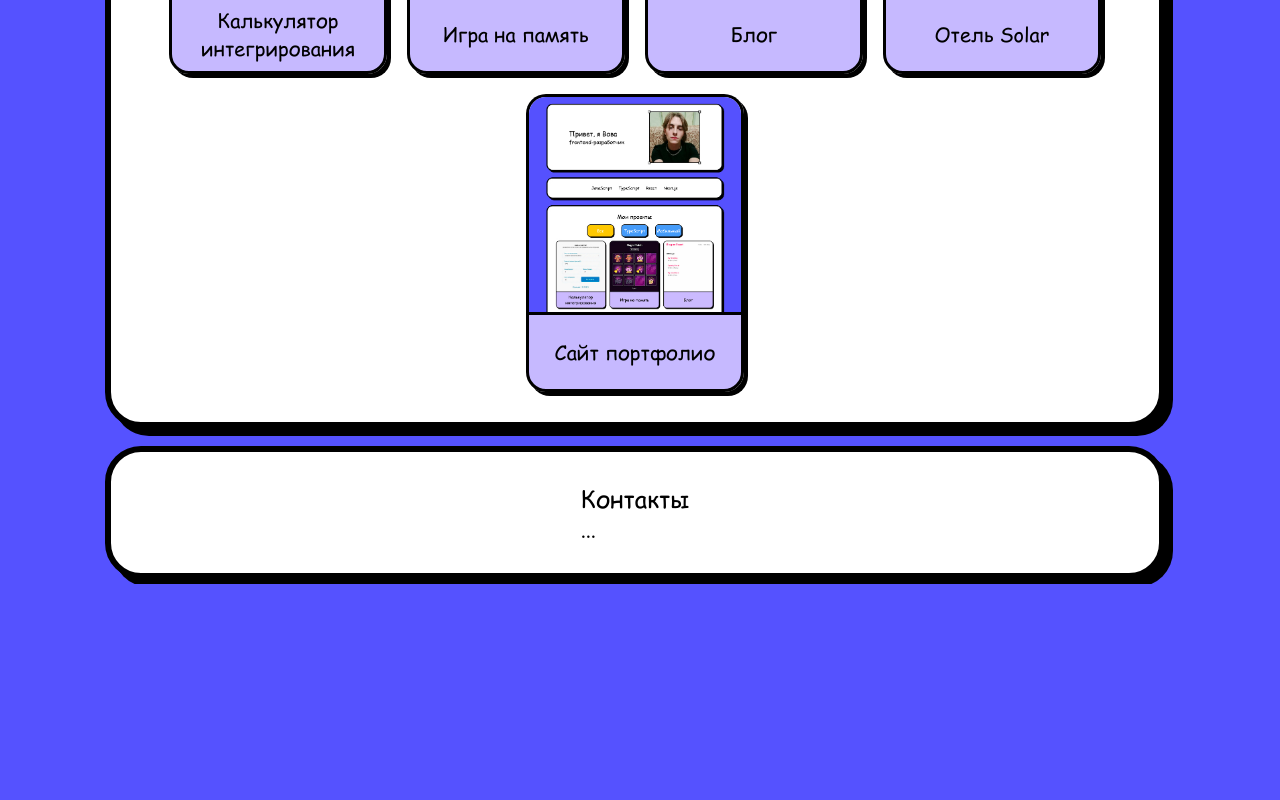
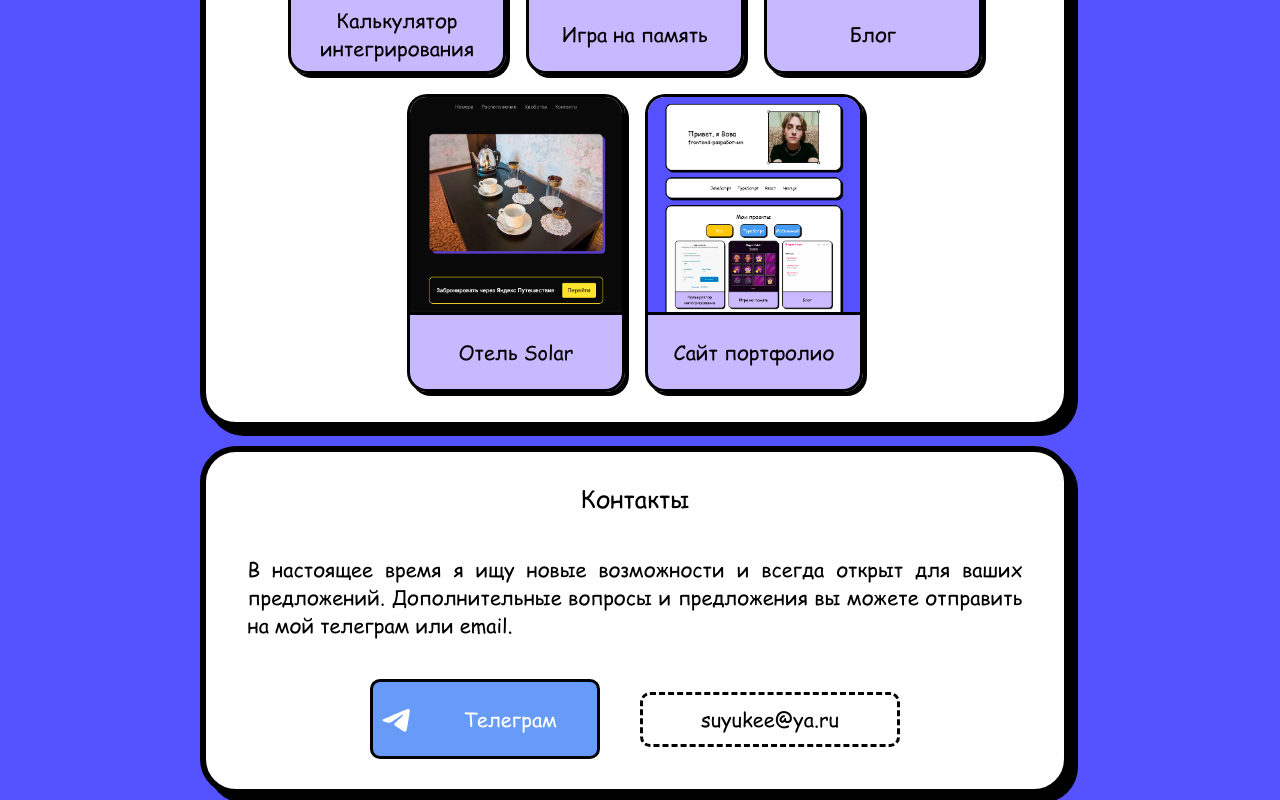
Before and after one commit to Suyukee/portfolio-website, a Next.js app: page / in a window 1280 px wide. Shown: the part 842-1642 px from the top of the page. Before the commit the page ends 1426 px from the top, so only its background shows below. Built offline with nearby package versions, Linux system fonts and the light colour scheme.

Commit message:
Added contacts

```diff
--- a/src/app/globals.css
+++ b/src/app/globals.css
@@ -58,6 +58,7 @@ h3 {
 @media (max-width: 890px) or (max-height: 900px) {
 	.main {
 		margin: 5px auto;
+		max-width: 890px;
 		gap: 18px;
 	}
 	h1 {
--- a/src/components/contacts-section.jsx
+++ b/src/components/contacts-section.jsx
@@ -1,9 +1,28 @@
+import styles from '../styles/contacts-section.module.css';
+
 export default function ContactsSection() {
 	return (
 		<section className="section">
-			<div className="">
+			<div className={styles.contacts}>
 				<h2>Контакты</h2>
-				<h3>...</h3>
+				<h3>
+					В настоящее время я ищу новые возможности и всегда открыт для ваших предложений.
+					Дополнительные вопросы и предложения вы можете отправить на мой телеграм или email.
+				</h3>
+				<div className={styles.link}>
+					<button className={styles.button}>
+						<svg viewBox="0 0 240.1 240.1">
+							<path
+								// fill-rule="evenodd"
+								// clip-rule="evenodd"
+								fill="#FFFFFF"
+								d="M54.3,118.8c35-15.2,58.3-25.3,70-30.2 c33.3-13.9,40.3-16.3,44.8-16.4c1,0,3.2,0.2,4.7,1.4c1.2,1,1.5,2.3,1.7,3.3s0.4,3.1,0.2,4.7c-1.8,19-9.6,65.1-13.6,86.3 c-1.7,9-5,12-8.2,12.3c-7,0.6-12.3-4.6-19-9c-10.6-6.9-16.5-11.2-26.8-18c-11.9-7.8-4.2-12.1,2.6-19.1c1.8-1.8,32.5-29.8,33.1-32.3 c0.1-0.3,0.1-1.5-0.6-2.1c-0.7-0.6-1.7-0.4-2.5-0.2c-1.1,0.2-17.9,11.4-50.6,33.5c-4.8,3.3-9.1,4.9-13,4.8 c-4.3-0.1-12.5-2.4-18.7-4.4c-7.5-2.4-13.5-3.7-13-7.9C45.7,123.3,48.7,121.1,54.3,118.8z"
+							/>
+						</svg>
+						<h3>Телеграм</h3>
+					</button>
+					<h3 className={styles.address}>suyukee@ya.ru</h3>
+				</div>
 			</div>
 		</section>
 	);
--- /dev/null
+++ b/src/styles/contacts-section.module.css
@@ -0,0 +1,46 @@
+.contacts {
+	display: flex;
+	flex-direction: column;
+	justify-content: center;
+	align-items: center;
+	gap: 40px;
+}
+
+.contacts h3 {
+	width: 775px;
+	text-align: justify;
+}
+
+.link {
+	display: flex;
+	justify-content: center;
+	align-items: center;
+	gap: 40px;
+}
+
+.button {
+	width: 230px;
+	height: 80px;
+	display: flex;
+	justify-content: center;
+	align-items: center;
+	background: #689bf7;
+	border: 3px solid #000;
+	border-radius: 10px;
+	font-family: inherit;
+	color: #fff;
+}
+
+.button h3 {
+	text-align: center;
+}
+
+.link .address {
+	width: 260px;
+	height: 55px;
+	display: flex;
+	justify-content: center;
+	align-items: center;
+	border: 3px dashed #000;
+	border-radius: 10px;
+}
```
